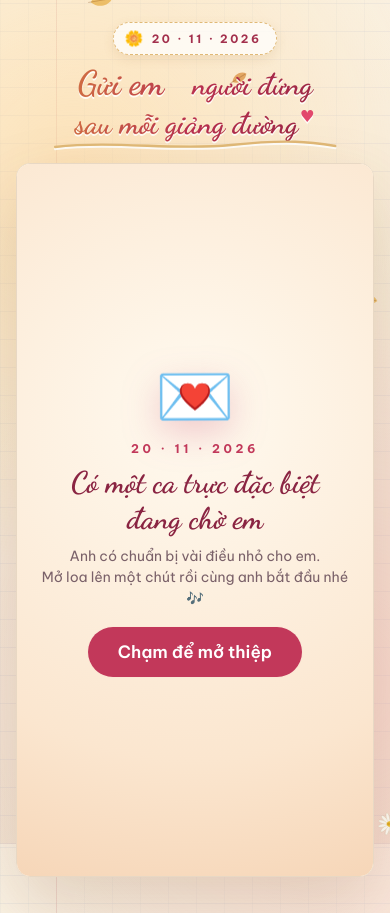
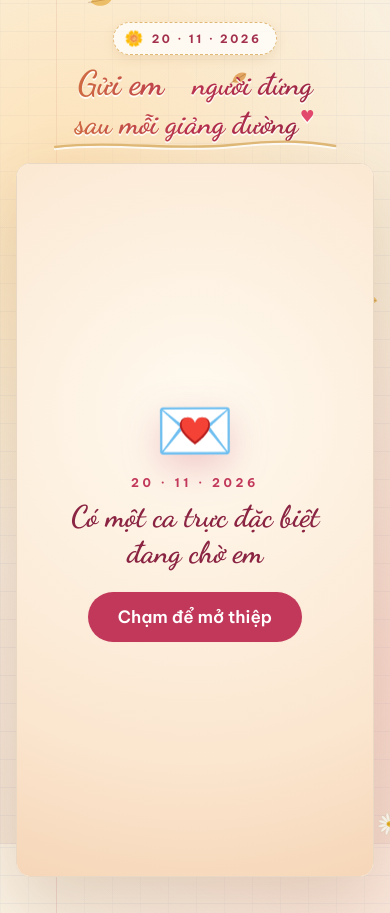
Before and after one commit to ultraman231998/20-11-gui-tang-den-em, a plain HTML site: page index.html in a window 390 px wide. Drawn offline with Linux system fonts and the light colour scheme.

Commit message:
Bỏ dòng lời nhắn trên màn bìa
Co-Authored-By: Claude Opus 5.5 <noreply@anthropic.com>

```diff
--- a/index.html
+++ b/index.html
@@ -126,7 +126,7 @@ h2{font-size:21px;color:#8a2442;margin:0 0 2px}
 .cv-env{font-size:clamp(64px,12vw,96px);line-height:1;animation:float 2.6s ease-in-out infinite;filter:drop-shadow(0 12px 18px rgba(194,56,90,.25))}
 @keyframes float{50%{transform:translateY(-10px) rotate(-4deg)}}
 .cover small{font-size:12px;letter-spacing:.3em;font-weight:700;color:var(--rose);margin-top:6px}
-.cover h2{font-family:var(--f-hand);font-size:clamp(30px,6vw,44px);line-height:1.2;color:#8a2442;margin:0}
+.cover h2{font-family:var(--f-hand);font-size:clamp(30px,6vw,44px);line-height:1.2;color:#8a2442;margin:0 0 16px}
 .cover p{margin:4px 0 12px;font-size:14px;color:var(--muted)}
 /* lời dẫn sang game tiếp theo */
 .guide{display:flex;gap:12px;align-items:flex-start;margin-top:14px;padding:12px 14px;border-radius:14px;background:#fff7ea;border:1px dashed #e0b977;animation:in .5s .4s both}
@@ -344,7 +344,6 @@ h2{font-size:21px;color:#8a2442;margin:0 0 2px}
         <div class="cv-env" aria-hidden="true">💌</div>
         <small>20 · 11 · 2026</small>
         <h2>Có một ca trực đặc biệt<br>đang chờ em</h2>
-        <p>Anh có chuẩn bị vài điều nhỏ cho em.<br>Mở loa lên một chút rồi cùng anh bắt đầu nhé 🎶</p>
         <button class="btn big" id="openCard">Chạm để mở thiệp</button>
       </div>
     </div>
```
